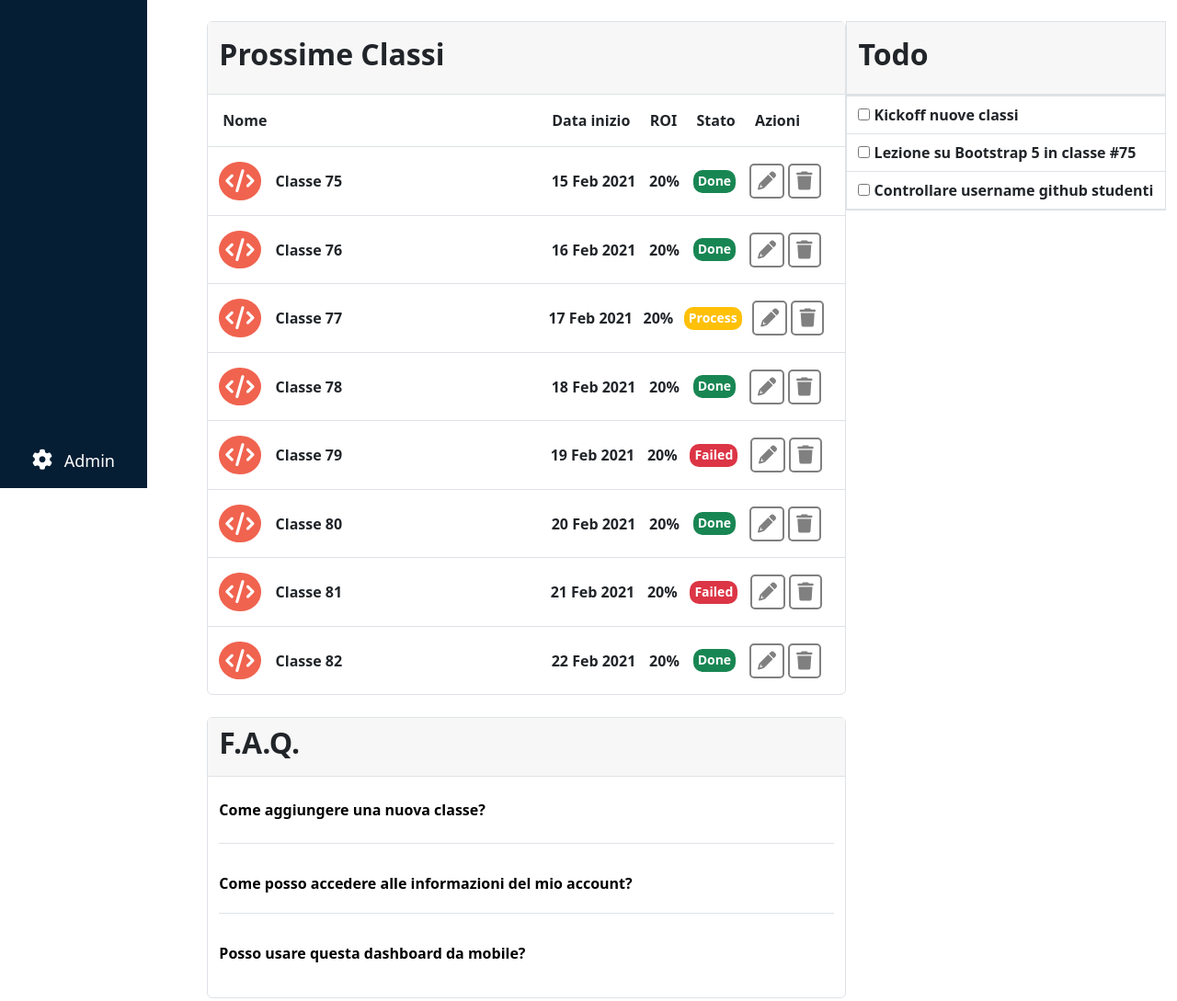
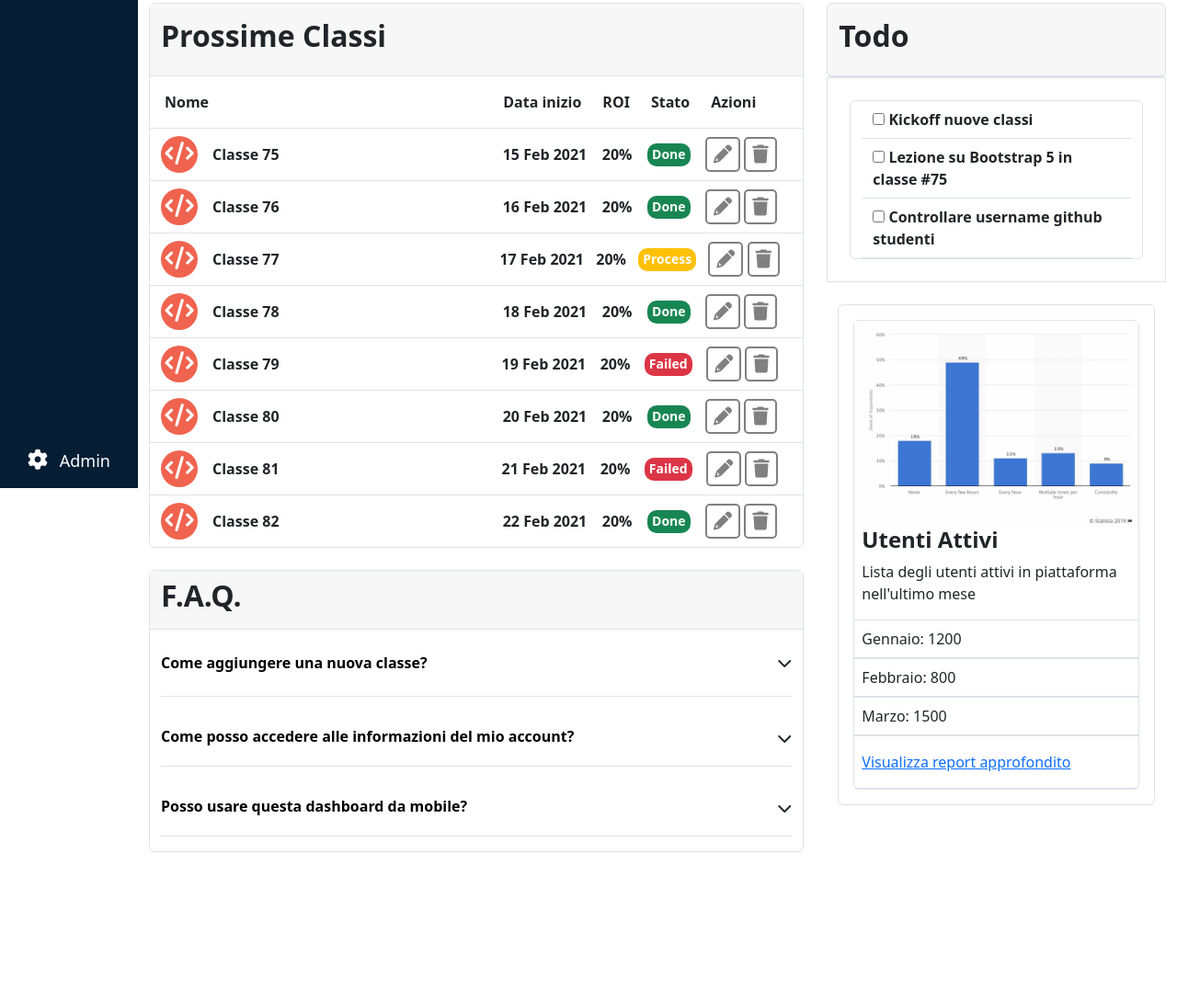
Before and after one commit to Andrea8802/html-css-bootstrap-dashboard, a plain HTML site: page index.html in a window 1280 px wide. Shown: the part 269-1358 px from the top of the page at 92% size. After the commit the page ends 1220 px from the top, so only its background shows below. Drawn offline with nearby package versions, Linux system fonts and the light colour scheme.

Commit message:
All Project Without Bonus and Hover Done

```diff
--- a/css/style.css
+++ b/css/style.css
@@ -1,6 +1,11 @@
+/* General Rules */
+.ms_space-right{
+    border-right: 0px solid white;
+}
+
 /* Header Rules */
 header{
-    height: 100px;
+    height: 80px;
     background-color: white;
 }
 
@@ -10,7 +15,7 @@ header{
 
 #ms_search{
     width: 80%;
-    height: 50px;
+    height: 45px;
     padding: 5px;
     background-color: #e5e5e5;
     border: none;
@@ -24,7 +29,7 @@ header{
 
 #ms_search:focus{
     outline: none;
-    border: 1px solid gray;
+    border: 2px solid gray;
 }
 
 #ms_search::placeholder{
@@ -39,30 +44,27 @@ header{
 /* Nav Rules */
 nav{
     height: 100%;
-    padding-top: 100px;
+    padding-top: 80px;
     background-color: #051e34;
-}
-
-.left-menu{
     position: fixed;
     top:0px;
     bottom: 0px;
     left: 0px;
-    width: 70px;
+    width: 60px;
 }
 
-.left-menu span{
+nav span{
     font-size: 18px;
 }
 
-.left-menu i{
+nav i{
     font-size: 22px;
 }
 
 /* Main Rules */
 main{
     min-height: 100vh;
-    margin-top: 100px;
+    margin: 80px 0 0 60px;
 }
 
 .ms_section_directory{
@@ -78,7 +80,7 @@ main{
 
 .ms_section_boxs{
     /* DEBUG */
-    height: 1500px;
+    height: 100vh;
 }
 
 .ms_classes{
@@ -93,8 +95,10 @@ main{
         color: white;
         background-color: #f0634f;
         border-radius: 50%;
-        padding: 2px 7px;
         font-size: 25px;
+        width: 40px;
+        height: 40px;
+        text-align: center;
     }
 
     .ms_class_label{
@@ -126,46 +130,32 @@ main{
         color: gray;
     }
 
-.ms_faq{
-    /* DEBUG */
-    height: 30%;
+.ms_answer{
+    text-decoration: none;
+    color: black;
+    padding: 15px 0 20px;
+    display: block;
 }
 
-    .ms_answer{
-        text-decoration: none;
-        color: black;
-        padding: 15px 0 20px;
-        display: block;
-    }
 
-.ms_todo{
-    /* DEBUG */
-    height: 30%;
-
+.ms_faq a{
+    width: 100%;
 }
 
-.ms_graphic{
-    /* DEBUG */
-    /* height: 70%;
-    background-color: crimson; */
-}
-
-main .row{
-    /* DEBUG */
-    /* height: 100%;
+.ms_graphic img{
     width: 100%;
-    background-color: chartreuse; */
-}
-
-main [class*="col-"]{
-    /* DEBUG */
-    /* background-color: darkgoldenrod;
-    border: 2px solid black; */
 }
 
 /* Media Quary */
 @media screen and (min-width: 992px){
-    .left-menu{
-        width: 160px;
+    nav{
+        width: 150px;
+    }
+    main{
+        margin-left: 150px;
+    }
+
+    .ms_space-right{
+        border-right: 25px solid white;
     }
 }
--- a/index.html
+++ b/index.html
@@ -28,15 +28,16 @@
         <!-- Search Bar -->
         <input type="search" id="ms_search" placeholder="Prova a cercare: Lezioni di Lavarel">
 
-        <!-- Notifications -->
+        <!-- Icons -->
+        <i class="fa-solid fa-list d-none d-lg-flex"></i>
+        <i class="fa-solid fa-circle-question d-none d-lg-flex"></i>
+        <i class="fa-solid fa-ellipsis-vertical d-none d-lg-flex"></i>
         <i class="fa-solid fa-bell" id="ms_bell"></i>
     </header>
 
     <div class="container-fluid">
-        <div class="row justify-content-end">
 
         <!-- Left Menu -->
-            <div class="left-menu col-1 col-lg-2 px-0">
         <nav class="d-flex flex-column justify-content-between align-items-center">
             <div class="text-white pt-4 d-flex flex-column justify-content-evenly gap-4">
                 <span>
@@ -73,9 +74,7 @@
     </div>
 
             <!-- Main -->
-            <div class="col-11 col-lg-10 px-0">
             <main>
-
                 <!-- First Section -->
                 <section class="ms_section_directory container-fluid py-3">
                     <div class="row justify-content-between align-items-center mx-0">
@@ -112,7 +111,7 @@
                 <section class="ms_section_boxs container-fluid mt-4">
                     <div class="row mx-0">
                         <!-- Left -->
-                            <div class="col-12 col-lg-8">
+                        <div class="col-12 col-lg-8 ms_space-right">
                             <div class="row">
                                 <div class="col-12 border rounded">
                                     <div class="ms_classes">
@@ -150,7 +149,7 @@
                                             </div>
 
                                             <!-- Classe 75 -->
-                                                <div class="row border-bottom py-3 fw-semibold">
+                                            <div class="row border-bottom py-3 py-lg-2 fw-semibold">
                                                 <div class="col-6 d-flex justify-content-start align-items-center">
                                                     <span class="ms_class_icon">
                                                         <i class="fa-solid fa-code"></i>
@@ -181,7 +180,7 @@
                                             </div>
 
                                             <!-- Classe 76 -->
-                                                <div class="row border-bottom py-3 fw-semibold">
+                                            <div class="row border-bottom py-3 py-lg-2 fw-semibold">
                                                 <div class="col-6 d-flex justify-content-start align-items-center">
                                                     <span class="ms_class_icon">
                                                         <i class="fa-solid fa-code"></i>
@@ -212,7 +211,7 @@
                                             </div>
 
                                             <!-- Classe 77 -->
-                                                <div class="row border-bottom py-3 fw-semibold">
+                                            <div class="row border-bottom py-3 py-lg-2 fw-semibold">
                                                 <div class="col-6 d-flex justify-content-start align-items-center">
                                                     <span class="ms_class_icon">
                                                         <i class="fa-solid fa-code"></i>
@@ -243,7 +242,7 @@
                                             </div>
 
                                             <!-- Classe 78 -->
-                                                <div class="row border-bottom py-3 fw-semibold">
+                                            <div class="row border-bottom py-3 py-lg-2 fw-semibold">
                                                 <div class="col-6 d-flex justify-content-start align-items-center">
                                                     <span class="ms_class_icon">
                                                         <i class="fa-solid fa-code"></i>
@@ -274,7 +273,7 @@
                                             </div>
 
                                             <!-- Classe 79 -->
-                                                <div class="row border-bottom py-3 fw-semibold">
+                                            <div class="row border-bottom py-3 py-lg-2 fw-semibold">
                                                 <div class="col-6 d-flex justify-content-start align-items-center">
                                                     <span class="ms_class_icon">
                                                         <i class="fa-solid fa-code"></i>
@@ -305,7 +304,7 @@
                                             </div>
 
                                             <!-- Classe 80 -->
-                                                <div class="row border-bottom py-3 fw-semibold">
+                                            <div class="row border-bottom py-3 py-lg-2 fw-semibold">
                                                 <div class="col-6 d-flex justify-content-start align-items-center">
                                                     <span class="ms_class_icon">
                                                         <i class="fa-solid fa-code"></i>
@@ -336,7 +335,7 @@
                                             </div>
 
                                             <!-- Classe 81 -->
-                                                <div class="row border-bottom py-3 fw-semibold">
+                                            <div class="row border-bottom py-3 py-lg-2 fw-semibold">
                                                 <div class="col-6 d-flex justify-content-start align-items-center">
                                                     <span class="ms_class_icon">
                                                         <i class="fa-solid fa-code"></i>
@@ -367,7 +366,7 @@
                                             </div>
 
                                             <!-- Classe 82 -->
-                                                <div class="row py-3 fw-semibold">
+                                            <div class="row py-3 py-lg-2 fw-semibold">
                                                 <div class="col-6 d-flex justify-content-start align-items-center">
                                                     <span class="ms_class_icon">
                                                         <i class="fa-solid fa-code"></i>
@@ -400,7 +399,7 @@
                                         </div>
                                     </div>
                                 </div>
-                                    <div class="col-12 mt-4 border rounded">
+                                <div class="col-12 mt-4 border rounded mb-4">
                                     <div class="ms_faq">
                                         <div class="row ms_title_box border-bottom">
                                             <div class="col-12">
@@ -410,10 +409,11 @@
                                             </div>
                                         </div>
 
-                                            <p>
-                                                <a class="fw-semibold ms_answer border-bottom py-4" data-bs-toggle="collapse" href="#question1">
+                                        <p class="d-flex justify-content-between align-items-center border-bottom">
+                                            <a class="fw-semibold ms_answer py-4" data-bs-toggle="collapse" href="#question1">
                                                 Come aggiungere una nuova classe?
                                             </a>
+                                            <i class="fa-solid fa-chevron-down"></i>
                                             </p>
                                             <div class="collapse" id="question1">
                                             <div class="border-bottom pb-3">
@@ -421,10 +421,11 @@
                                             </div>
                                             </div>
 
-                                              <p>
-                                                <a class="fw-semibold ms_answer border-bottom" data-bs-toggle="collapse" href="#question2">
+                                            <p class="d-flex justify-content-between align-items-center border-bottom">
+                                            <a class="fw-semibold ms_answer" data-bs-toggle="collapse" href="#question2">
                                                 Come posso accedere alle informazioni del mio account?
                                             </a>
+                                            <i class="fa-solid fa-chevron-down"></i>
                                             </p>
                                             <div class="collapse" id="question2">
                                             <div class="border-bottom pb-3">
@@ -432,13 +433,14 @@
                                             </div>
                                             </div>
 
-                                              <p>
+                                            <p class="d-flex justify-content-between align-items-center border-bottom">
                                             <a class="fw-semibold ms_answer" data-bs-toggle="collapse" href="#question3">
                                                 Posso usare questa dashboard da mobile?
                                             </a>
+                                            <i class="fa-solid fa-chevron-down"></i>
                                             </p>
                                             <div class="collapse" id="question3">
-                                                <div class="border-bottom border-top pb-4 pt-3">
+                                            <div class="border-top pb-4 pt-3">
                                                 Certo! È perfettamente ottimizzata per la navigazione da mobile
                                             </div>
                                             </div>
@@ -448,16 +450,17 @@
                         </div>
 
                         <!-- Right -->
-                            <div class="col-12 col-lg-4">
-                                <div class="ms_todo">
-                                    <div class="row ms_title_box border">
+                        <div class="col-12 col-lg-4 mb-5">
+                            <div class="ms_todo mb-4">
+                                <div class="row ms_title_box border rounded">
                                     <div class="col-12 border-bottom">
                                         <h2 class="py-3 fw-semibold">
                                             Todo
                                         </h2>
                                     </div>
                                 </div>
-                                    <div class="row border">
+                                <div class="px-4 py-4 border row">
+                                    <div class="row border rounded mx-0">
                                         <div class="col-12 py-2 border-bottom">
                                             <input type="checkbox" name="todo1">
                                             <span class="fw-semibold">
@@ -466,32 +469,57 @@
                                         </div>
 
                                         <div class="col-12 py-2 border-bottom">
-                                            <input type="checkbox" name="todo1">
+                                            <input type="checkbox" name="todo2">
                                             <span class="fw-semibold">
                                                 Lezione su Bootstrap 5 in classe #75
                                             </span>
                                         </div>
 
                                         <div class="col-12 py-2 border-bottom">
-                                            <input type="checkbox" name="todo1">
+                                            <input type="checkbox" name="todo3">
                                             <span class="fw-semibold">
                                                 Controllare username github studenti
                                             </span>
                                         </div>
                                     </div>
                                 </div>
+                                </div>
 
-                                <div class="ms_graphic"></div>
+
+                            <div class="ms_graphic border rounded">
+                                <div class="border rounded mx-3 my-3">
+                                    <img src="img/stats.jpeg" alt="">
+                                    <h4 class="px-2 fw-semibold">
+                                        Utenti Attivi
+                                    </h4>
+
+                                    <div class="px-2 pb-3">
+                                        Lista degli utenti attivi in piattaforma nell'ultimo mese
+                                    </div>
+
+                                    <div class="border-top border-bottom px-2 py-2">
+                                        Gennaio: 1200
+                                    </div>
+
+                                    <div class="border-top border-bottom px-2 py-2">
+                                        Febbraio: 800
+                                    </div>
+
+                                    <div class="border-top border-bottom px-2 py-2">
+                                        Marzo: 1500
+                                    </div>
+
+                                    <div class="border-top border-bottom px-2 py-3">
+                                        <a href="#">
+                                            Visualizza report approfondito
+                                        </a>
+                                    </div>
+                                </div>
+                            </div>
                         </div>
                     </div>
                 </section>
             </main>
-            </div>
-    </div>
-
-
-    </div>
-
 
 <!-- Bootstrap JS -->
 <script src="https://cdn.jsdelivr.net/npm/bootstrap@5.2.2/dist/js/bootstrap.bundle.min.js" integrity="sha384-OERcA2EqjJCMA+/3y+gxIOqMEjwtxJY7qPCqsdltbNJuaOe923+mo//f6V8Qbsw3" crossorigin="anonymous"></script>
```
Lines whose indentation alone changed are shown as unchanged.
